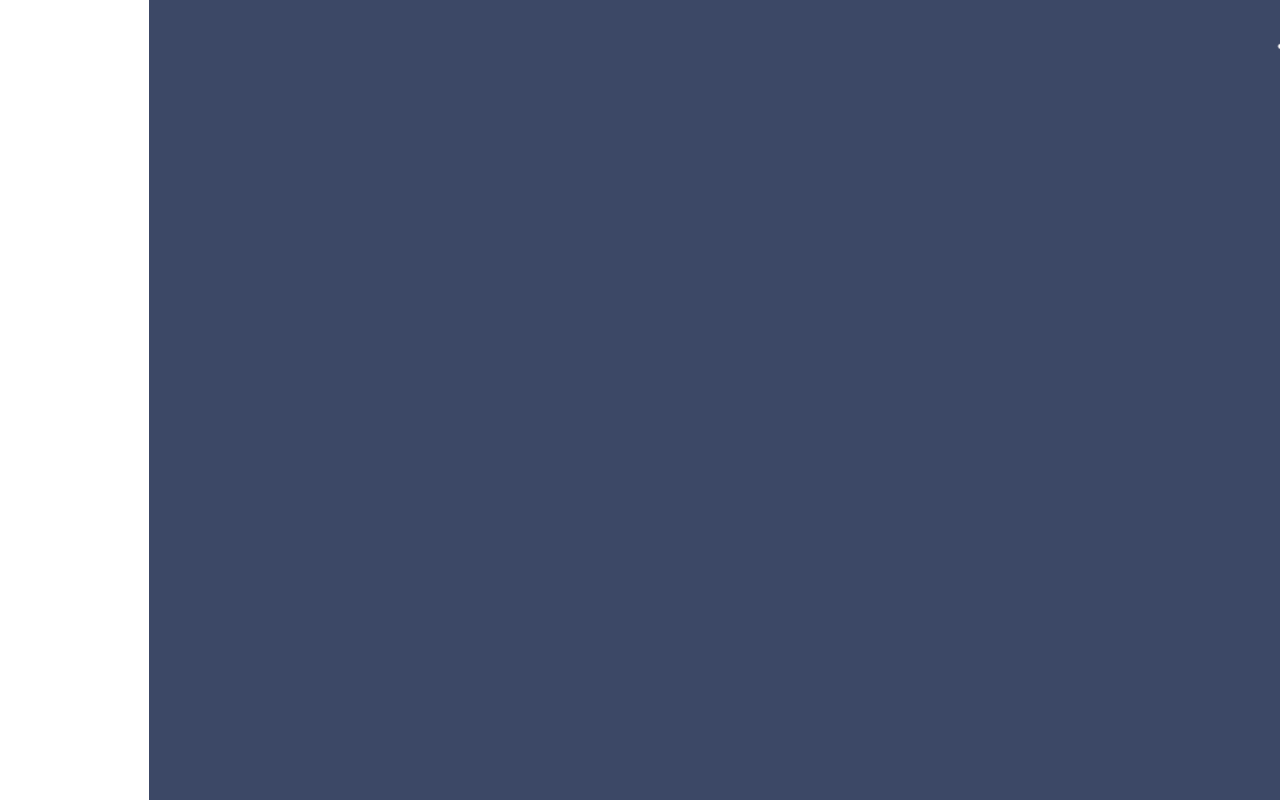
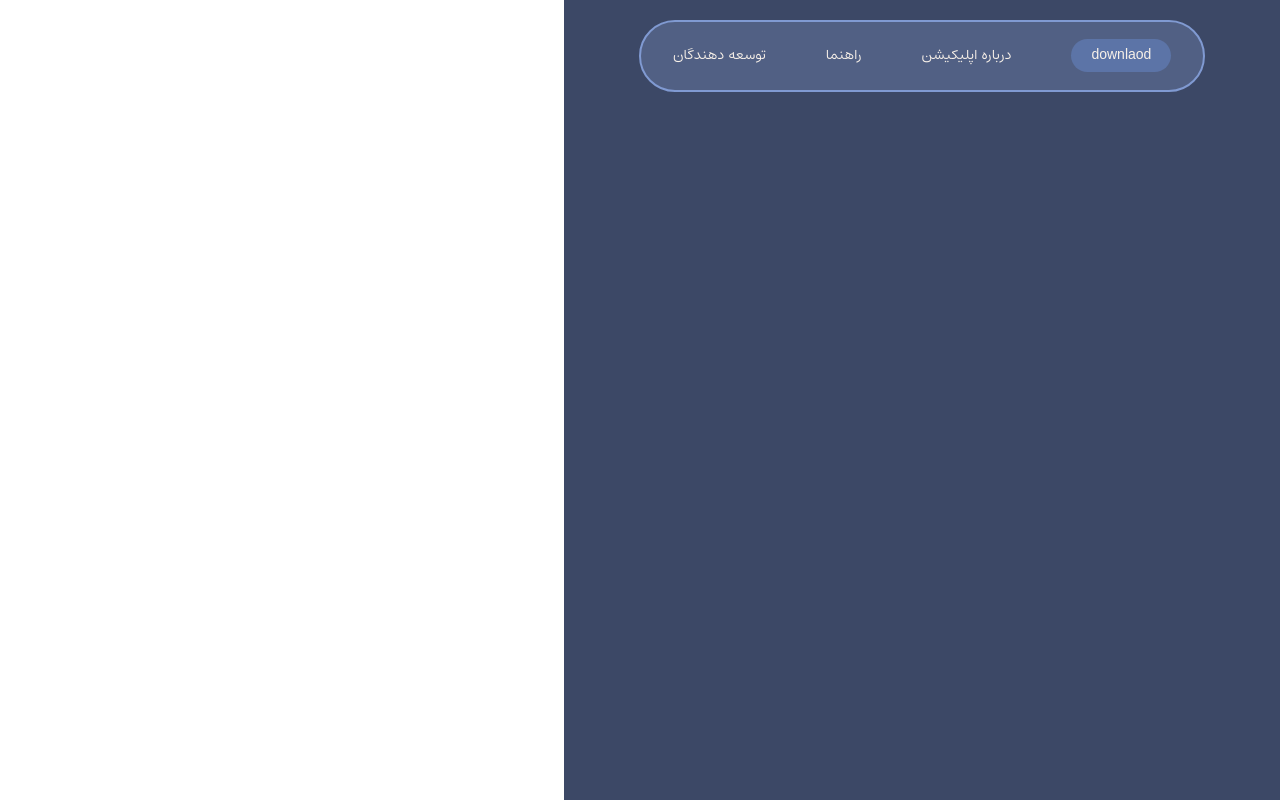
Before and after one commit to buordino/landing, a Next.js app: page / in a window 1280 px wide. Built offline with nearby package versions, Linux system fonts and the light colour scheme.

Commit message:
feat(layout): add nav bar to header

```diff
--- a/src/app/globals.css
+++ b/src/app/globals.css
@@ -15,8 +15,9 @@ body {
 
 @theme {
   --color-background: #3C4866;
-  --color-primary: #99aedb;
-  --color-light-primary: #809ad2;
-  --color-white: #f8f1e9;
-  --color-secondary: #5c74a7;
+  --color-primary: #99AEDB;
+  --color-light-primary: #809AD2;
+  --color-white: #F8F1E9;
+  --color-secondary: #5C74A7;
+  --color-dark-sky: #516084;
 }
--- a/src/components/Header.tsx
+++ b/src/components/Header.tsx
@@ -1,3 +1,4 @@
+import HeaderNav from "./HeaderNav";
 import Logo from "./ui/Logo";
 
 const Header = () => {
@@ -5,6 +6,7 @@ const Header = () => {
     <header>
       <div className="px-[75px] pt-2 flex flex-row items-center justify-between max-w-[1300px] mx-auto">
         <Logo />
+        <HeaderNav />
       </div>
     </header>
   );
--- /dev/null
+++ b/src/components/HeaderNav.tsx
@@ -0,0 +1,34 @@
+import Link from "next/link";
+
+const navItems = [
+  { label: "درباره اپلیکیشن", href: "/" },
+  { label: "راهنما", href: "/" },
+  { label: "توسعه دهندگان", href: "/" },
+];
+const HeaderNav = () => {
+  return (
+    <nav>
+      <div className="rounded-full border-solid border-2 border-light-primary bg-dark-sky px-8 py-5">
+        <ul className="flex flex-row items-center justify-between gap-[60px] pb-1">
+          <li>
+            <Link
+              href={"/"}
+              className="bg-[#5C74A7] mt-1 pb-2.5 pt-1.5 px-5 rounded-full"
+            >
+              <span className="text-sm font-medium">downlaod</span>
+            </Link>
+          </li>
+          {navItems.map((navItem, index) => (
+            <li key={index}>
+              <Link href={navItem.href}>
+                <span className="text-sm font-normal">{navItem.label}</span>
+              </Link>
+            </li>
+          ))}
+        </ul>
+      </div>
+    </nav>
+  );
+};
+
+export default HeaderNav;
```
